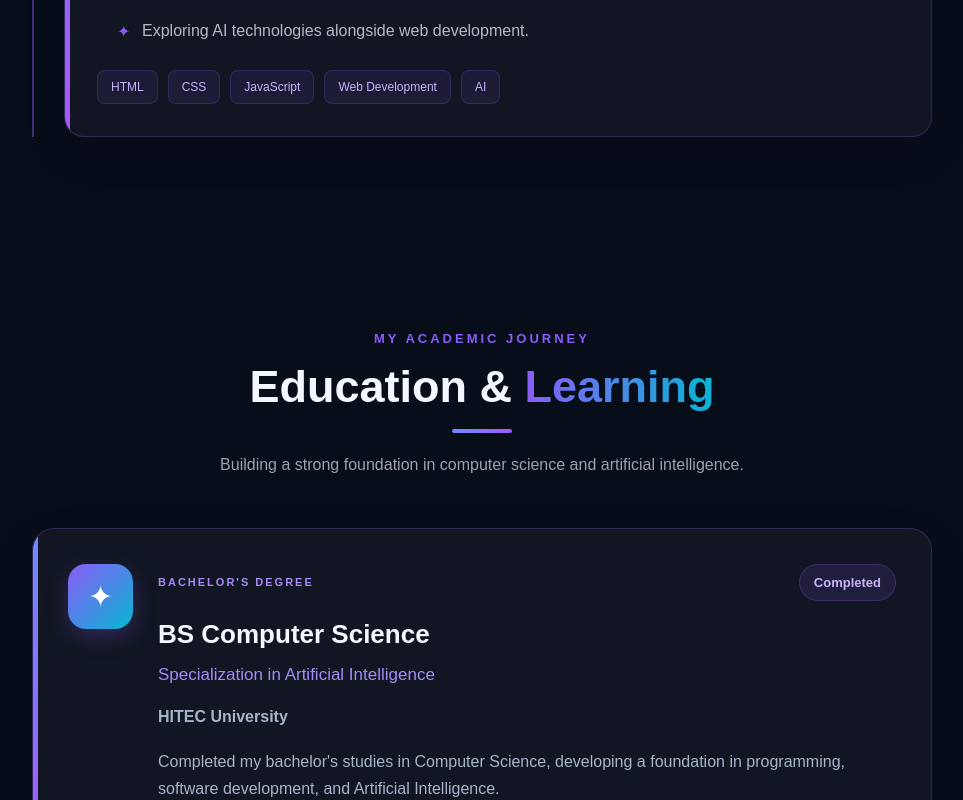
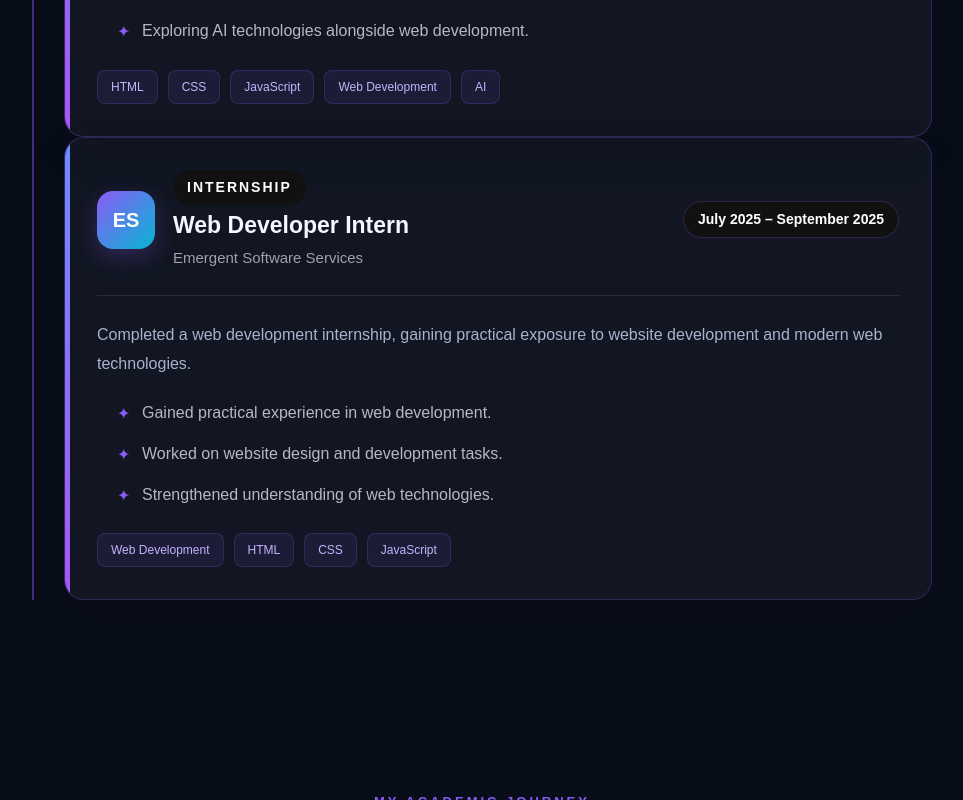
Before and after one commit to malikasad7/malik-asad-portfolio, a React (Vite) app: page / in a window 1280 px wide. Shown: the part 3364-4164 px from the top of the page, without its empty margins (158-1121 px from the left). Built offline with nearby package versions, Linux system fonts and the light colour scheme.

Commit message:
Add Emergent Software Services internship

```diff
--- a/src/components/Experience.jsx
+++ b/src/components/Experience.jsx
@@ -1,9 +1,40 @@
 
 function Experience() {
+  const experiences = [
+    {
+      company: 'National University of Medical Sciences (NUMS)',
+      initials: 'NU',
+      role: 'Web Developer Intern',
+      date: '2026 – Present',
+      summary:
+        'Gaining hands-on experience in web development while contributing to university website projects and exploring Artificial Intelligence solutions.',
+      points: [
+        'Developing responsive and user-friendly web interfaces.',
+        'Working with HTML, CSS, JavaScript and modern web technologies.',
+        'Improving website layouts, design and functionality.',
+        'Exploring AI technologies alongside web development.',
+      ],
+      tags: ['HTML', 'CSS', 'JavaScript', 'Web Development', 'AI'],
+    },
+    {
+      company: 'Emergent Software Services',
+      initials: 'ES',
+      role: 'Web Developer Intern',
+      date: 'July 2025 – September 2025',
+      summary:
+        'Completed a web development internship, gaining practical exposure to website development and modern web technologies.',
+      points: [
+        'Gained practical experience in web development.',
+        'Worked on website design and development tasks.',
+        'Strengthened understanding of web technologies.',
+      ],
+      tags: ['Web Development', 'HTML', 'CSS', 'JavaScript'],
+    },
+  ]
+
   return (
     <section id="experience" className="experience-section py-5">
       <div className="container py-5">
-
         <div className="text-center mb-5">
           <p className="experience-eyebrow">MY JOURNEY</p>
 
@@ -20,64 +51,45 @@ function Experience() {
         </div>
 
         <div className="experience-timeline">
-          <div className="experience-dot"></div>
-
-          <div className="experience-card">
+          {experiences.map((experience, index) => (
+            <div className="experience-card" key={experience.company}>
               <div className="experience-header">
                 <div className="experience-company-icon">
-                NU
+                  {experience.initials}
                 </div>
 
                 <div className="experience-title-group">
-                <span className="experience-type">
-                  INTERNSHIP
-                </span>
+                  <span className="experience-type">INTERNSHIP</span>
 
-                <h3>Web Developer Intern</h3>
-
-                <h5>
-                  National University of Medical Sciences (NUMS)
-                </h5>
+                  <h3>{experience.role}</h3>
+                  <h5>{experience.company}</h5>
                 </div>
 
                 <span className="experience-date">
-                2026 – Present
+                  {experience.date}
                 </span>
               </div>
 
               <div className="experience-divider"></div>
 
               <p className="experience-summary">
-              Gaining hands-on experience in web development while
-              contributing to university website projects and exploring
-              Artificial Intelligence solutions.
+                {experience.summary}
               </p>
 
               <ul className="experience-list">
-              <li>
-                Developing responsive and user-friendly web interfaces.
-              </li>
-              <li>
-                Working with HTML, CSS, JavaScript and modern web technologies.
-              </li>
-              <li>
-                Improving website layouts, design and functionality.
-              </li>
-              <li>
-                Exploring AI technologies alongside web development.
-              </li>
+                {experience.points.map((point) => (
+                  <li key={point}>{point}</li>
+                ))}
               </ul>
 
               <div className="experience-tags">
-              <span>HTML</span>
-              <span>CSS</span>
-              <span>JavaScript</span>
-              <span>Web Development</span>
-              <span>AI</span>
+                {experience.tags.map((tag) => (
+                  <span key={tag}>{tag}</span>
+                ))}
               </div>
             </div>
+          ))}
         </div>
-
       </div>
     </section>
   )
```
Lines whose indentation alone changed are shown as unchanged.
